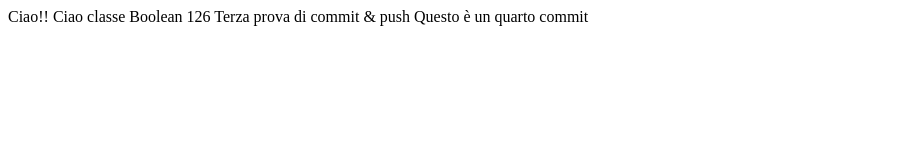
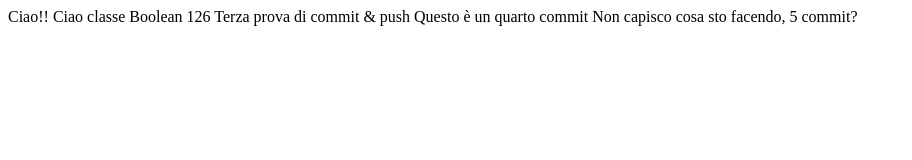
Before and after one commit to angelofaoldi/Demo, a plain HTML site: page index.html in a window 1280 px wide. Shown: the whole page, without its empty margins (0-912 px from the left). Drawn offline with Linux system fonts and the light colour scheme.

Commit message:
[ADD] 5 commit

```diff
--- a/index.html
+++ b/index.html
@@ -10,5 +10,6 @@
     Ciao classe Boolean 126
     Terza prova di commit & push
     Questo è un quarto commit
+    Non capisco cosa sto facendo, 5 commit?
 </body>
 </html>
```
